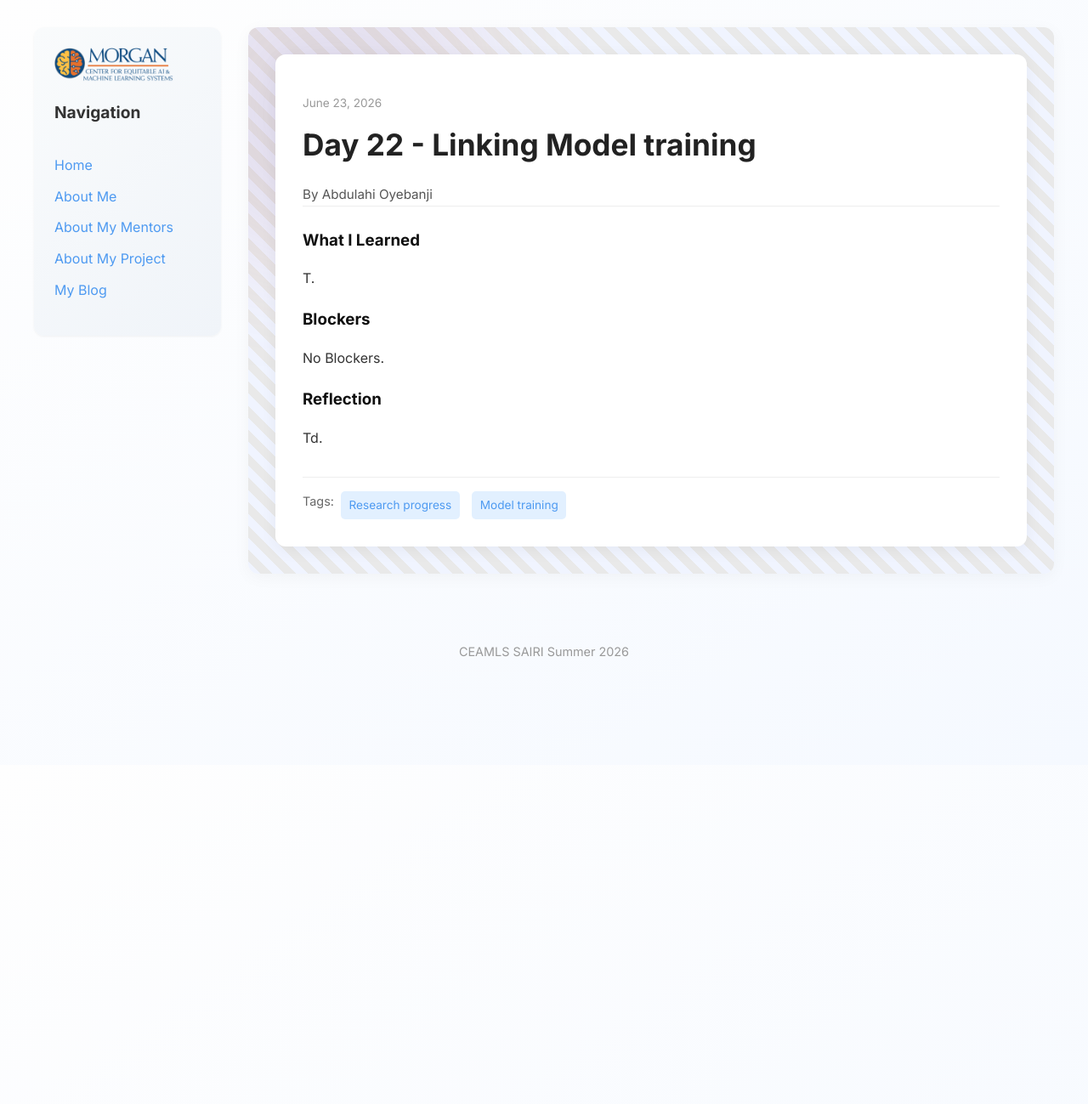
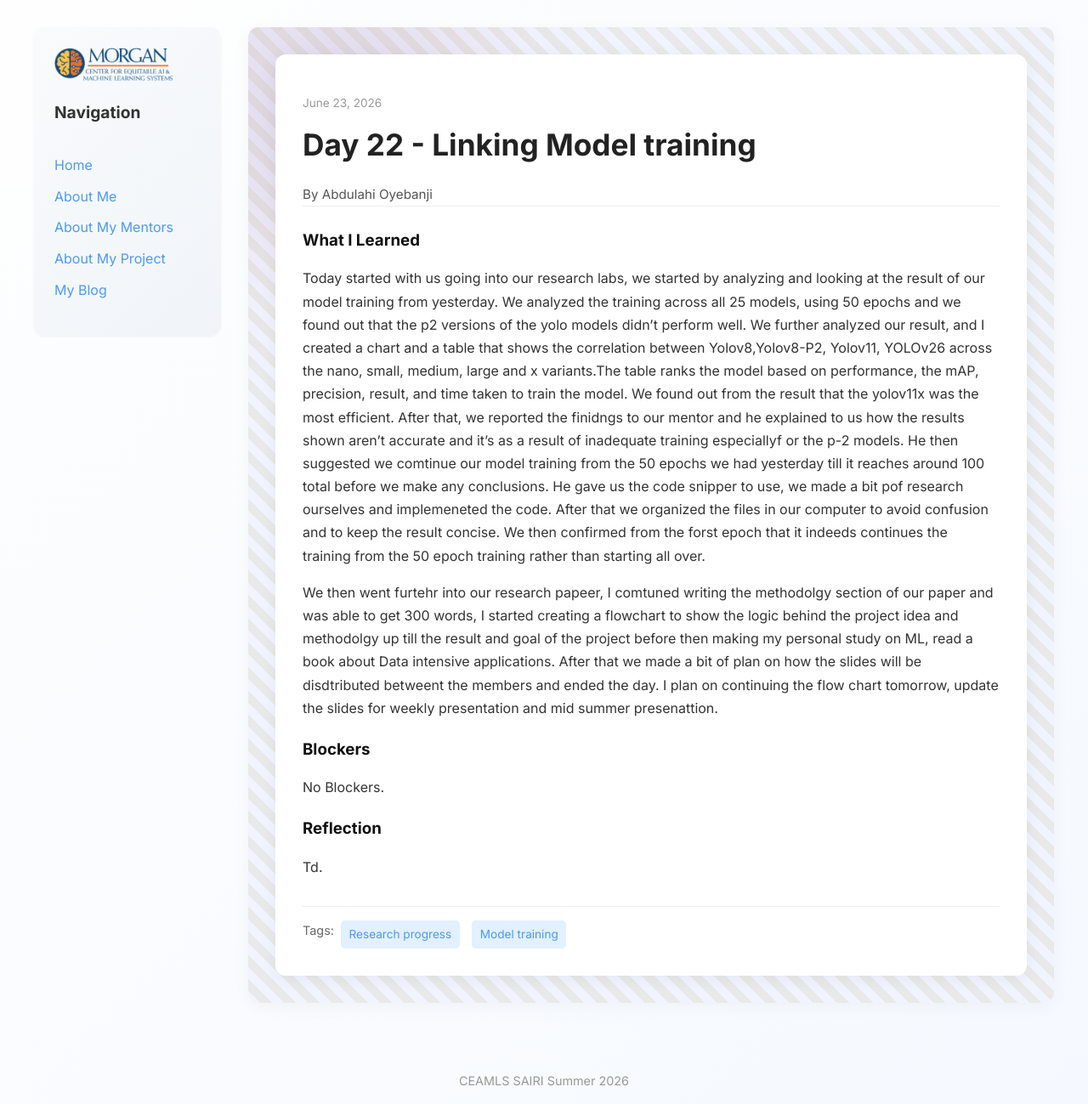
Before and after one commit to abdulahi-banji/abdulahi-banjiceamls26.github.io, a Jekyll site: the page built from _posts/2026-06-23-day-21.md, in a window 1280 px wide. Shown: the whole page at 85% size. Built offline with Jekyll 4.4.1, drawn with Linux system fonts in a browser that asks for light colours; before the commit the page ends 900 px from its top, so only the background shows below that.

Commit message:
Draft what i learned

```diff
--- a/_posts/2026-06-23-day-21.md
+++ b/_posts/2026-06-23-day-21.md
@@ -8,7 +8,9 @@ permalink: /day21.html
 tags: ["Research progress", "Model training"]
 
 what_i_learned: |
-  T.
+  Today started with us going into our research labs, we started by analyzing and looking at the result of our model training from yesterday. We analyzed the training across all 25 models, using 50 epochs and we found out that the p2 versions of the yolo models didn't perform well. We further analyzed our result, and I created a chart and a table that shows the correlation between Yolov8,Yolov8-P2, Yolov11, YOLOv26 across the nano, small, medium, large and x variants.The table ranks the model based on performance, the mAP, precision, result, and time taken to train the model. We found out from the result that the yolov11x was the most efficient. After that, we reported the finidngs to our mentor and he explained to us how the results shown aren't accurate and it's as a result of inadequate training especiallyf or the p-2 models. He then suggested we comtinue our model training from the 50 epochs we had yesterday till it reaches around 100 total before we make any conclusions. He gave us the code snipper to use, we made a bit pof research ourselves and implemeneted the code. After that we organized the files in our computer to avoid confusion and to keep the result concise. We then confirmed from the forst epoch that it indeeds continues the training from the 50 epoch training rather than starting all over.
+
+  We then went furtehr into our research papeer, I comtuned writing the methodolgy section of our paper and was able to get 300 words, I started creating a flowchart to show the logic behind the project idea and methodolgy up till the result and goal of the project before then making my personal study on ML, read a book about Data intensive applications. After that we made a bit of plan on how the slides will be disdtributed betweent the members  and ended the day. I plan on continuing the flow chart tomorrow, update the slides for weekly presentation and mid summer presenattion.
 
 blockers: |
   No Blockers.
```
